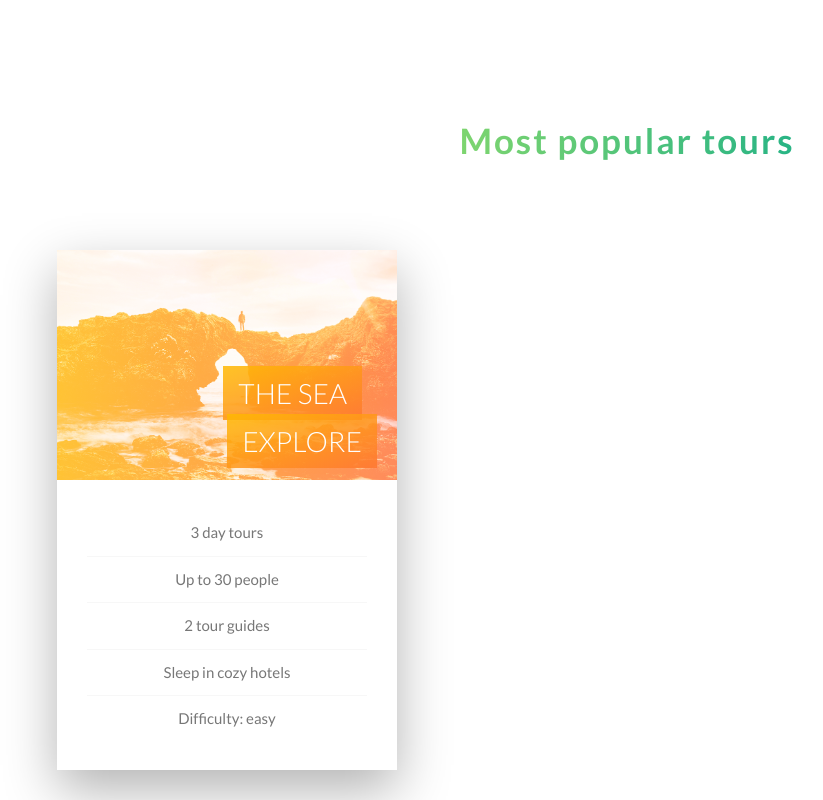
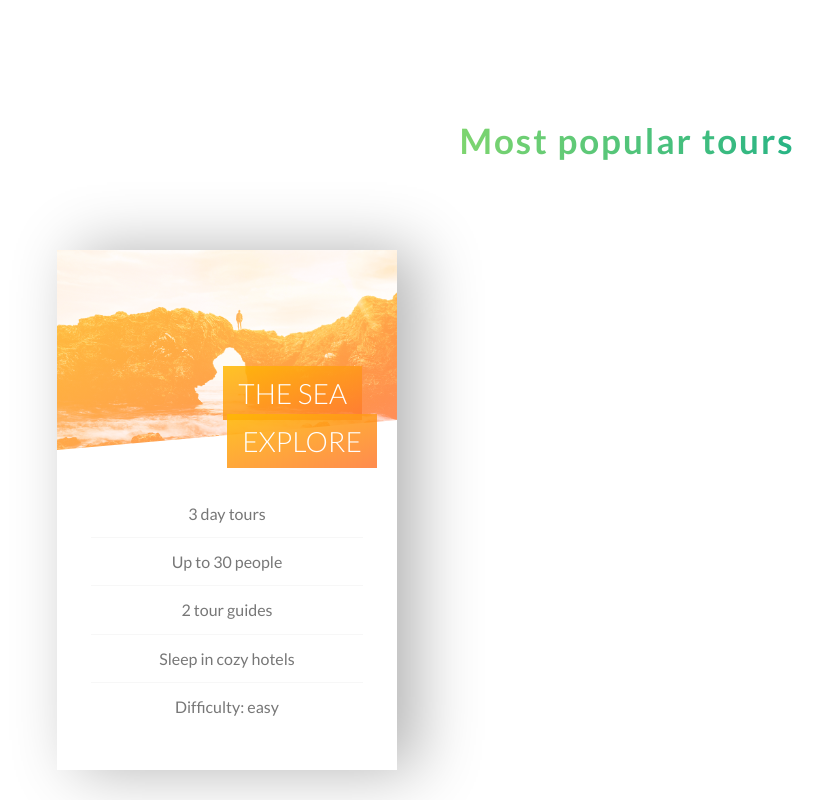
Before and after one commit to kaungMinn/Natour, a website: page practices2/natour/index.html in a window 1280 px wide. Shown: the part 2494-3294 px from the top of the page, without its empty margins (13-836 px from the left). Drawn offline with Linux system fonts and the light colour scheme.

Commit message:
practiced card

```diff
--- a/practices2/natour/sass/components/_card.scss
+++ b/practices2/natour/sass/components/_card.scss
@@ -1,73 +1,72 @@
 .card {
-  text-align: center;
   position: relative;
-  transition: all 0.5s;
   height: 52rem;
+  perspective: 140rem;
 
   &__side {
-    box-shadow: 0 2rem 5rem rgba($color-black, 0.3);
     height: 52rem;
     position: absolute;
-    top: 0;
-    left: 0;
     width: 100%;
     backface-visibility: hidden;
     transition: all 0.5s;
 
     &--front {
       background-color: $color-white;
+      box-shadow: 2rem 0 6rem rgba($color-black, 0.3);
     }
-
     &--back {
       transform: rotateY(180deg);
-      &-1 {
-        background-image: linear-gradient(
-          to right bottom,
-          $color-secondary-light,
-          $color-secondary-dark
-        );
-      }
+      background-image: linear-gradient(
+        to right bottom,
+        $color-secondary-light,
+        $color-secondary-dark
+      );
     }
   }
 
   &:hover &__side--front {
-    transform: rotateY(180deg);
+    transform: rotateY(-180deg);
   }
 
   &:hover &__side--back {
-    transform: rotateY(0);
+    transform: rotate(0);
   }
 
   &__picture {
-    height: 23rem;
     background-size: cover;
     background-blend-mode: screen;
+    -webkit-clip-path: polygon(0 0, 100% 0, 100% 85%, 0 100%);
+    clip-path: polygon(0 0, 100% 0, 100% 85%, 0 100%);
 
     &--1 {
       background-image: linear-gradient(
-          to right,
+          to right bottom,
           $color-secondary-light,
           $color-secondary-dark
         ),
         url("../../../../img/nat-5.jpg");
     }
+
+    height: 20rem;
   }
 
   &__heading {
-    position: absolute;
     font-size: 2.8rem;
     font-weight: 300;
     text-transform: uppercase;
+    text-align: right;
     color: $color-white;
+    position: absolute;
     top: 12rem;
     right: 2rem;
     width: 75%;
-    text-align: right;
+    backface-visibility: hidden;
 
     &-span {
       padding: 1rem 1.5rem;
       -webkit-box-decoration-break: clone;
       box-decoration-break: clone;
+
       &--1 {
         background-image: linear-gradient(
           to right bottom,
@@ -79,13 +78,15 @@
   }
 
   &__details {
-    padding: 3rem;
+    width: 80%;
+    margin: 0 auto;
     ul {
+      list-style: none;
+      text-align: center;
+      margin-top: 4rem;
+      font-size: $default-font-size;
       li {
-        list-style: none;
-        font-size: 1.5rem;
         padding: 1rem;
-
         &:not(:last-child) {
           border-bottom: 1px solid $color-gray-light-1;
         }
@@ -93,26 +94,27 @@
     }
   }
 
-  //Back side styling
   &__cta {
     @include positionCenter;
+    width: 60%;
+    color: $color-white;
+
     text-align: center;
-    width: 90%;
   }
 
   &__price-box {
-    text-align: center;
-    color: $color-white;
-    margin-bottom: 8rem;
+    padding: 2rem;
+
+    margin-bottom: 3rem;
   }
 
   &__price-only {
-    font-size: 4rem;
+    font-size: 3rem;
     font-weight: 100;
   }
 
   &__price-value {
-    font-size: 3rem;
+    font-size: 4rem;
     font-weight: 100;
   }
 }
```
Also changed, not shown: practices2/natour/css/styles.css.
